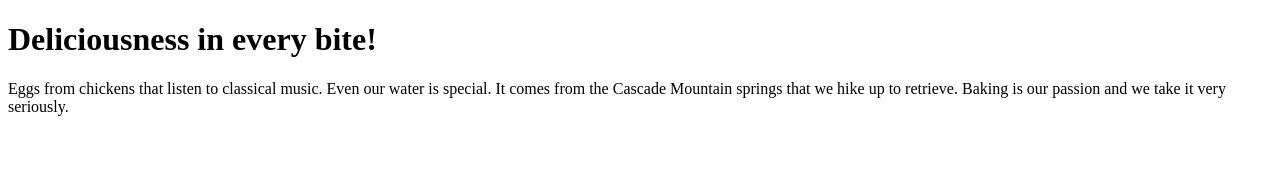
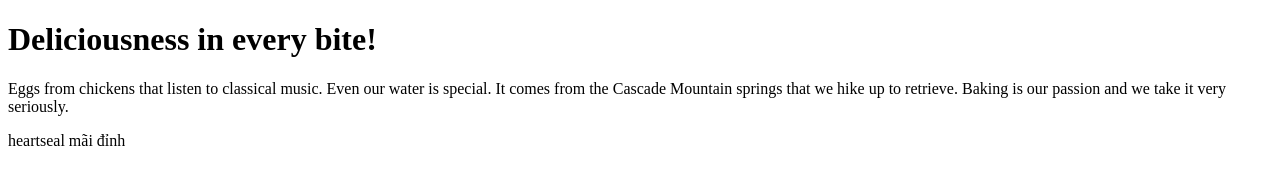
Before and after one commit to TruongTrongTien/git-demo, a plain HTML site: page index.htm in a window 1280 px wide. Drawn offline with Linux system fonts and the light colour scheme.

Commit message:
Hearsteal

```diff
--- a/index.htm
+++ b/index.htm
@@ -2,10 +2,10 @@
 <html>
 <body>
 
-<h1>Deliciousness in every bite!</h1>
+<h1>Deliciousness in every bite! </h1>
 
 <p> Eggs from chickens that listen to classical music. Even our water is special. It comes from the Cascade Mountain springs that we hike up to retrieve. Baking is our passion and we take it very seriously.</p>
-
+<p>heartseal mãi đỉnh</p>
 
 </body>
 </html>
```
